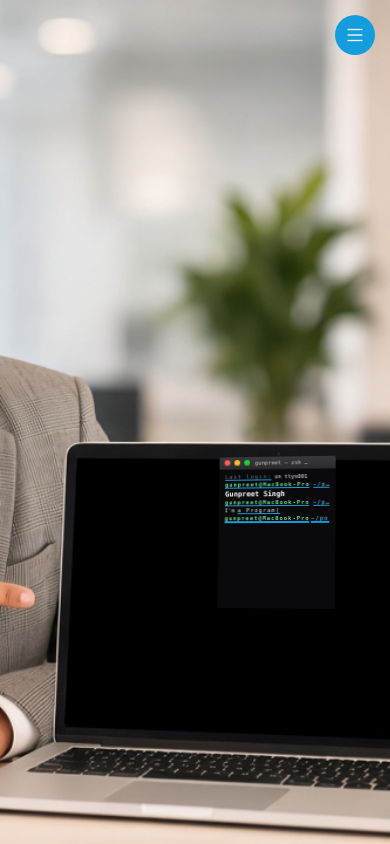
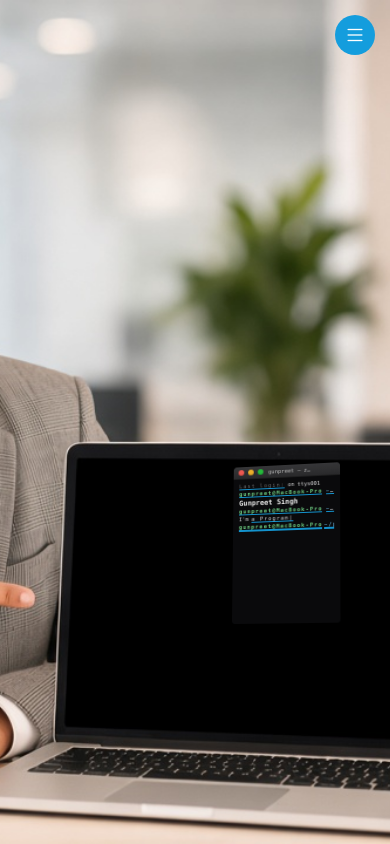
Before and after one commit to MrGunpreetSingh/My_PortFolio_Website, a plain HTML site: page index.html in a window 390 px wide. Shown: the top 844 px of the page. Drawn offline with Linux system fonts and the light colour scheme.

Commit message:
Updated css

```diff
--- a/assets/css/main.css
+++ b/assets/css/main.css
@@ -591,17 +591,23 @@ section,
   object-position: center center;
 }
 
-/* Measured against hero-coding.jpg (1280x720) laptop LCD, shifted right */
+/* Measured against hero-coding.jpg laptop LCD — inset from bezels, tilted to screen */
 .hero.hero-coding .hero-screen-fit {
   position: absolute;
   z-index: 3;
-  left: 58.8%;
-  top: 53.6%;
-  width: 24.6%;
-  height: 18.8%;
+  left: 61.2%;
+  top: 55.4%;
+  width: 26.8%;
+  height: 20.2%;
   display: flex;
-  transform: perspective(1400px) rotateY(-11deg) rotateX(6deg) rotateZ(-1deg);
-  transform-origin: 20% 60%;
+  overflow: hidden;
+  border-radius: 3px;
+  transform: perspective(1100px) rotateY(-16deg) rotateX(9deg) rotateZ(-1.8deg) skewY(-0.6deg);
+  transform-origin: 15% 70%;
+  opacity: 0.92;
+  filter: blur(0.25px) contrast(0.98);
+  -webkit-mask-image: linear-gradient(#000 0%, #000 100%);
+  mask-image: linear-gradient(#000 0%, #000 100%);
 }
 
 .hero-mac-terminal {
@@ -611,11 +617,11 @@ section,
   flex-direction: column;
   border-radius: 2px;
   overflow: hidden;
-  background: rgba(8, 8, 10, 0.96);
+  background: rgba(6, 6, 8, 0.9);
   border: none;
   box-shadow:
-    inset 0 0 0 1px rgba(255, 255, 255, 0.05),
-    inset 0 0 18px rgba(80, 180, 255, 0.08);
+    inset 0 0 0 1px rgba(255, 255, 255, 0.04),
+    inset 0 0 22px rgba(70, 160, 255, 0.07);
   font-family: "SF Mono", ui-monospace, SFMono-Regular, Menlo, Monaco, Consolas, monospace;
 }
 
@@ -800,11 +806,13 @@ section,
   }
 
   .hero.hero-coding .hero-screen-fit {
-    left: 56%;
-    top: 54%;
-    width: 30%;
-    height: 18%;
-    transform: perspective(1000px) rotateY(-9deg) rotateX(5deg);
+    left: 59.5%;
+    top: 55%;
+    width: 28%;
+    height: 19%;
+    transform: perspective(1000px) rotateY(-14deg) rotateX(8deg) rotateZ(-1.4deg);
+    opacity: 0.93;
+    filter: blur(0.2px);
   }
 }
 
```
